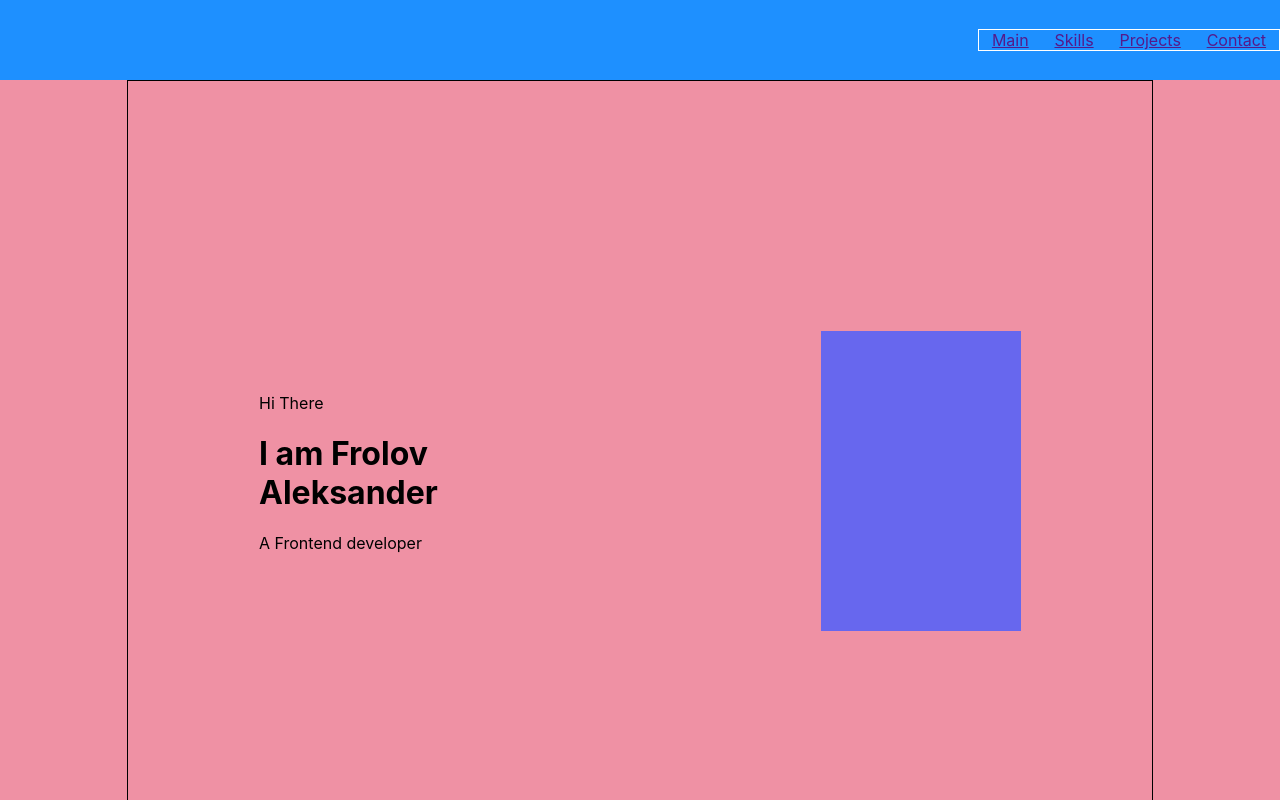
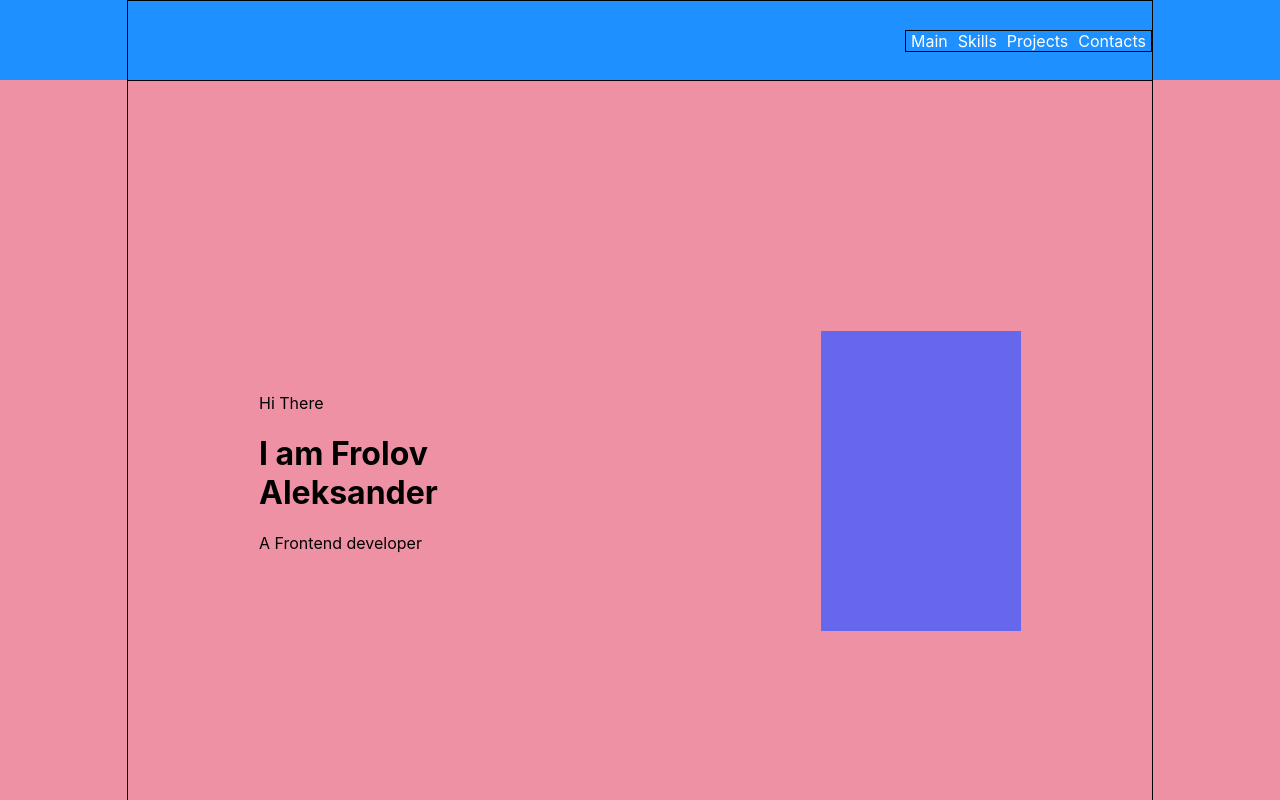
Before and after one commit to AleksandrFROLik/Portfolio, a React (Create React App) app: page / in a window 1280 px wide. Shown: the top 800 px of the page. Built offline with nearby package versions, Linux system fonts and the light colour scheme.

Commit message:
Portfolio  6 path

```diff
--- a/src/App.tsx
+++ b/src/App.tsx
@@ -6,6 +6,7 @@ import {Skills} from "./components/skills/Skills";
 import {Works} from "./components/works/Works";
 import {RemoteWork} from "./components/remoteWork/RemoteWork";
 import {Contacts} from "./components/contacts/Contacts";
+import {Footer} from "./components/footer/Footer";
 
 function App() {
     return (
@@ -16,6 +17,7 @@ function App() {
             <Works/>
             <RemoteWork/>
             <Contacts/>
+            <Footer/>
         </div>
     );
 }
--- /dev/null
+++ b/src/components/footer/Footer.module.css
@@ -0,0 +1,36 @@
+.footerBlock {
+    height: 40vh;
+    background-color: #95f1c8;
+}
+
+.footerContainer {
+    align-items: center;
+    flex-direction: column;
+    justify-content: space-between;
+}
+
+.title {
+    background-color: #64a9f5;
+    border: 1px solid;
+}
+.socialBlock {
+    display: flex;
+    width: 700px;
+    height: 100px;
+    border: 1px solid;
+    background-color: #c9c8c8;
+    justify-content: space-between;
+}
+.socialBlock div {
+    height:100px;
+    width: 100px;
+    border: 1px solid;
+    background-color: #6fda6f;
+}
+
+
+.button {
+    border: 1px solid;
+    background-color: #64a9f5;
+
+}
--- /dev/null
+++ b/src/components/footer/Footer.tsx
@@ -0,0 +1,23 @@
+import React from "react";
+import styles from './Footer.module.css'
+import stylesContainer from "../stylesComponent/styles/stylesContainer.module.css";
+
+
+export const Footer = () => {
+    return (
+        <div className={styles.footerBlock}>
+            <div className={`${stylesContainer.container} ${styles.footerContainer}`}>
+                <div><h2 className={styles.title}>Frolov Aleksandr</h2></div>
+                <div className={styles.socialBlock}>
+                    <div className={styles.first}>1</div>
+                    <div  className={styles.second}>2</div>
+                    <div  className={styles.thirty}>3</div>
+                    <div  className={styles.forty}>4</div>
+                </div>
+                <div className={styles.button}>2021 All rights reserved</div>
+            </div>
+
+        </div>
+    )
+
+}
--- a/src/components/header/MainHeader.module.css
+++ b/src/components/header/MainHeader.module.css
@@ -1,9 +1,23 @@
-.header {
+.headerBlock {
     height: 80px;
     background-color: dodgerblue;
-    color:white;
+}
+
+
+.headerContainer {
+    border: 1px solid;
+    height: 100%;
+    width: 80%;
+    margin: 0 auto;
 
     display: flex;
-    justify-content: flex-end;
-    align-items: center;
+    align-items:center;
+   justify-content: flex-end;
+
 }
+
+@media (max-width: 360px) {
+    .headerContainer {
+        justify-content: center;
+    }
+}
--- a/src/components/header/MainHeader.tsx
+++ b/src/components/header/MainHeader.tsx
@@ -1,12 +1,14 @@
 import React from "react";
-import style from './MainHeader.module.css'
+import styles from './MainHeader.module.css'
 import {NavHeader} from "../nav/NavHeader";
 
 
 export const MainHeader = () => {
-    return(
-        <div className={style.header}>
-            <NavHeader/>
+    return (
+        <div className={styles.headerBlock}>
+            <div className={styles.headerContainer}>
+                <NavHeader/>
+            </div>
         </div>
     )
 
--- a/src/components/nav/NavHeader.module.css
+++ b/src/components/nav/NavHeader.module.css
@@ -1,6 +1,16 @@
 .nav {
     border: 1px solid;
-    width: 300px;
+}
+
+.navItem {
+    list-style-type: none;
     display: flex;
-    justify-content: space-around;
+    margin: 0;
+    padding: 0;
 }
+
+.navItem li a {
+    text-decoration: none;
+    color: white;
+    padding: 5px;
+}
--- a/src/components/nav/NavHeader.tsx
+++ b/src/components/nav/NavHeader.tsx
@@ -1,14 +1,15 @@
 import React from "react";
-import style from './NavHeader.module.css'
-
+import styles from './NavHeader.module.css'
 
 export const NavHeader = () => {
-    return(
-        <div className={style.nav}>
-            <a href="">Main</a>
-            <a href="">Skills</a>
-            <a href="">Projects</a>
-            <a href="">Contact</a>
+    return (
+        <div className={styles.nav} >
+            <ul className={styles.navItem}>
+                <li><a href="/">Main</a></li>
+                <li><a href="/">Skills</a></li>
+                <li><a href="/">Projects</a></li>
+                <li><a href="/">Contacts</a></li>
+            </ul>
         </div>
     )
 
--- a/src/components/remoteWork/RemoteWork.tsx
+++ b/src/components/remoteWork/RemoteWork.tsx
@@ -10,7 +10,7 @@ export const RemoteWork = () => {
         <div className={styles.remoteBlock}>
             <div  className={`${stylesContainer.container} ${styles.remoteContainer}`}>
                     <h2 className={styles.title}>Remote Work</h2>
-                    <div className={styles.button}>Click on me</div>
+                    <div className={styles.button}>Give an offer</div>
             </div>
 
         </div>
--- a/src/components/skills/Skills.module.css
+++ b/src/components/skills/Skills.module.css
@@ -7,6 +7,7 @@
     align-items: center;
     flex-direction: column;
     justify-content: flex-start;
+    flex-wrap: wrap;
 }
 
 .title {
```
Also changed, not shown: src/components/main/Main.module.css (+0 -11 lines).
